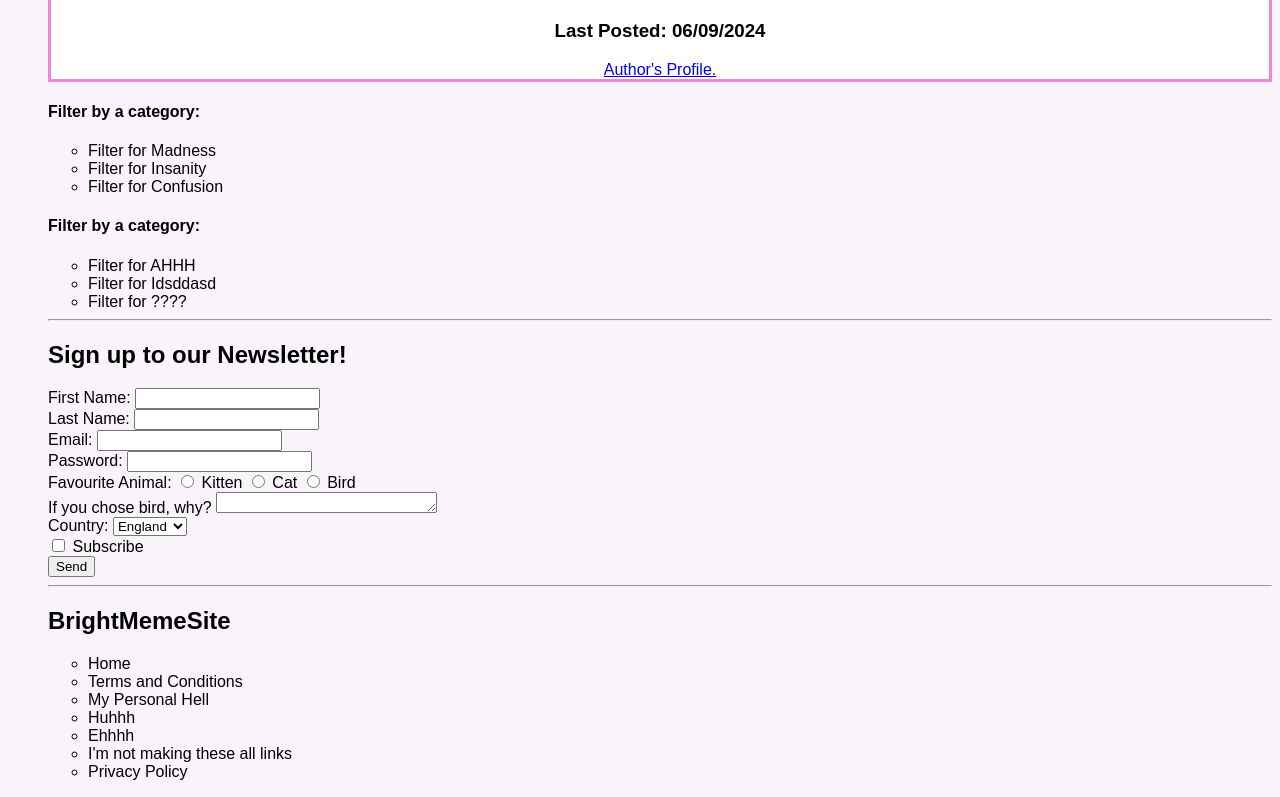
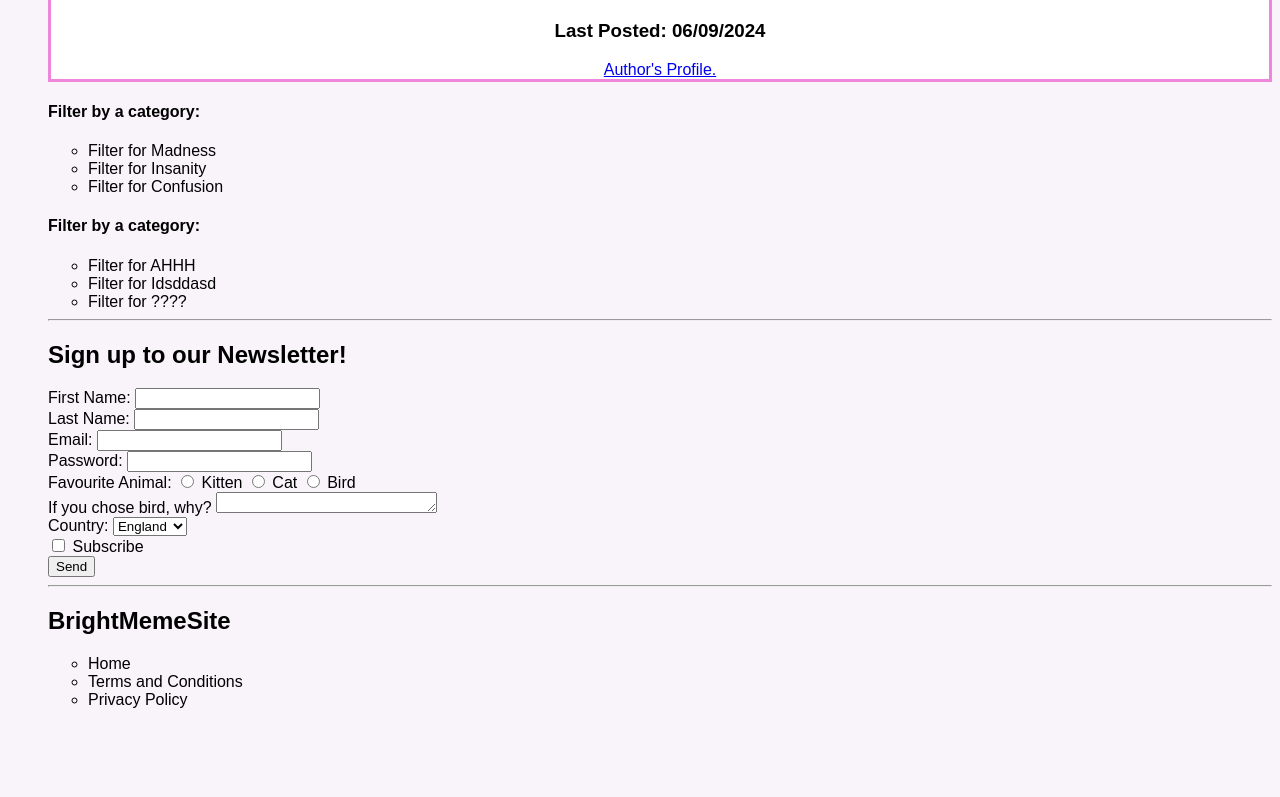
Before and after one commit to Codingnica/Codingnica.github.io, a plain HTML site: page index.html in a window 1280 px wide. Shown: the part 1528-2325 px from the top of the page. After the commit the page ends 2253 px from the top, so only its background shows below. Drawn offline with Linux system fonts and the light colour scheme.

Commit message:
Update index.html

```diff
--- a/index.html
+++ b/index.html
@@ -145,10 +145,6 @@ Rem laboriosam dolorum nobis itaque provident! Quam impedit quis cupiditate nihi
                 <ul>
                     <div><li><a href=""></a>Home</li>
                         <li><a href=""></a>Terms and Conditions</li>
-                        <li><a href=""></a>My Personal Hell</li></div>
-                    <div><li><a href=""></a>Huhhh</li>
-                        <li><a href=""></a>Ehhhh</li>
-                        <li><a href=""></a>I'm not making these all links</li>
                         <li><a href=""></a>Privacy Policy</li></div>
                         <!-- the div lets us have a thing that looks the same but different styling to it -->
                 </ul>
```
